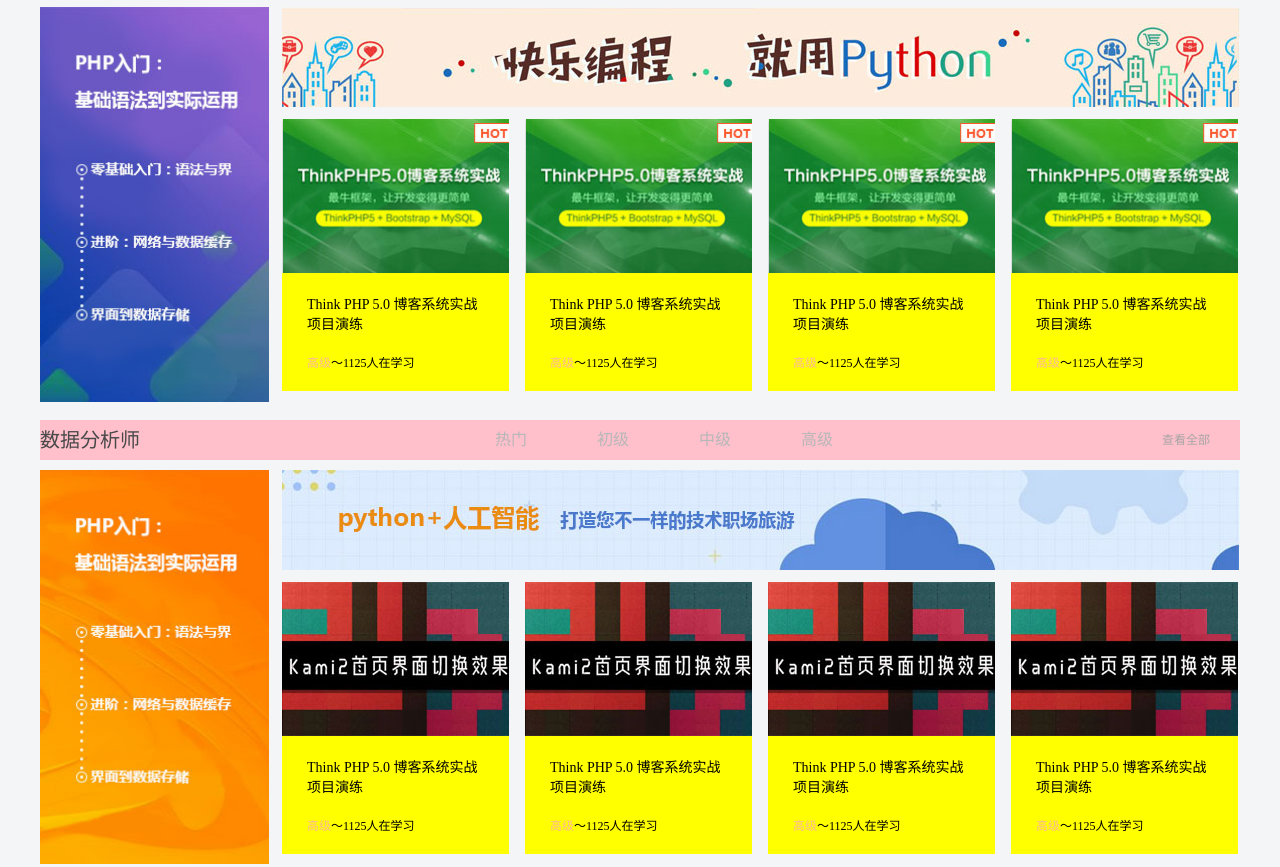
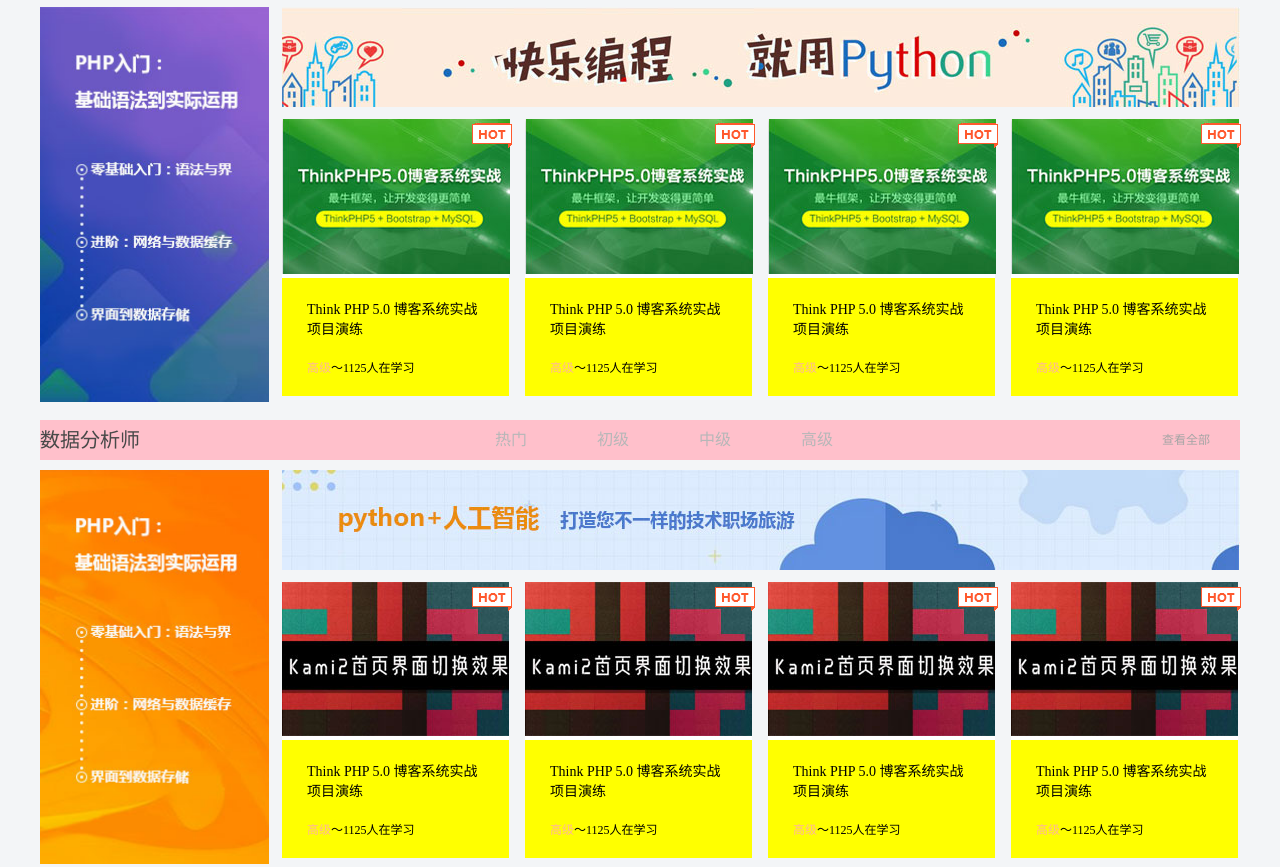
Before and after one commit to zoechen94/qianduantest, a plain HTML site: page study/index.html in a window 1280 px wide. Shown: the part 1310-2177 px from the top of the page. Drawn offline with Linux system fonts and the light colour scheme.

Commit message:
hot position绝对定位

```diff
--- a/study/css/basic.css
+++ b/study/css/basic.css
@@ -218,6 +218,14 @@ body{
    font-weight: 300;
    color: #494949;
 }
+.biancheng_bottom  li{
+    position: relative;
+}
+.biancheng_bottom  li em img {
+    position: absolute;
+    right: -3px;
+    top: 5px;
+}
 .ceneterwidth .info>a,.ceneterwidth .biancheng>a{
     float: right;
     margin-right: 30px;
@@ -237,7 +245,7 @@ body{
      height: 271px;
      margin: 0 16px 14px 0;
  }
- .photo img,.biancheng_bottom img,.jiqixuexi img{
+ .photo img,.biancheng_bottom>img,.jiqixuexi img{
      width: 100%;
      display: block;
  }
--- a/study/index.html
+++ b/study/index.html
@@ -209,6 +209,7 @@
                 <img src="images/right-top.jpg"> </img>
                 <ul class="biancheng_bottom">
                     <li>
+                        <em><img class="hot" src="images/hot.png"></em>
                         <img src="images/tuijian.jpg">
                         <div class="detail">
                             <h4>Think PHP 5.0 博客系统实战项目演练</h4>
@@ -216,6 +217,7 @@
                         </div>
                     </li>
                     <li>
+                        <em><img class="hot" src="images/hot.png"></em>
                         <img src="images/tuijian.jpg">
                         <div class="detail">
                             <h4>Think PHP 5.0 博客系统实战项目演练</h4>
@@ -223,6 +225,7 @@
                         </div>
                     </li>
                     <li>
+                        <em><img class="hot" src="images/hot.png"></em>
                         <img src="images/tuijian.jpg">
                         <div class="detail">
                             <h4>Think PHP 5.0 博客系统实战项目演练</h4>
@@ -230,6 +233,7 @@
                         </div>
                     </li>
                     <li>
+                        <em><img class="hot" src="images/hot.png"></em>
                         <img src="images/tuijian.jpg">
                         <div class="detail">
                             <h4>Think PHP 5.0 博客系统实战项目演练</h4>
@@ -257,6 +261,7 @@
                 <img src="images/pytonshuju.jpg"> </img>
                 <ul class="biancheng_bottom">
                     <li>
+                        <em><img class="hot" src="images/hot.png"></em>
                         <img src="images/shuju.jpg">
                         <div class="detail">
                             <h4>Think PHP 5.0 博客系统实战项目演练</h4>
@@ -264,6 +269,7 @@
                         </div>
                     </li>
                     <li>
+                        <em><img class="hot" src="images/hot.png"></em>
                         <img src="images/shuju.jpg">
                         <div class="detail">
                             <h4>Think PHP 5.0 博客系统实战项目演练</h4>
@@ -271,6 +277,7 @@
                         </div>
                     </li>
                     <li>
+                        <em><img class="hot" src="images/hot.png"></em>
                         <img src="images/shuju.jpg">
                         <div class="detail">
                             <h4>Think PHP 5.0 博客系统实战项目演练</h4>
@@ -278,6 +285,7 @@
                         </div>
                     </li>
                     <li>
+                        <em><img class="hot" src="images/hot.png"></em>
                         <img src="images/shuju.jpg">
                         <div class="detail">
                             <h4>Think PHP 5.0 博客系统实战项目演练</h4>
```
Also changed, not shown: study/images/hot.png (added).
